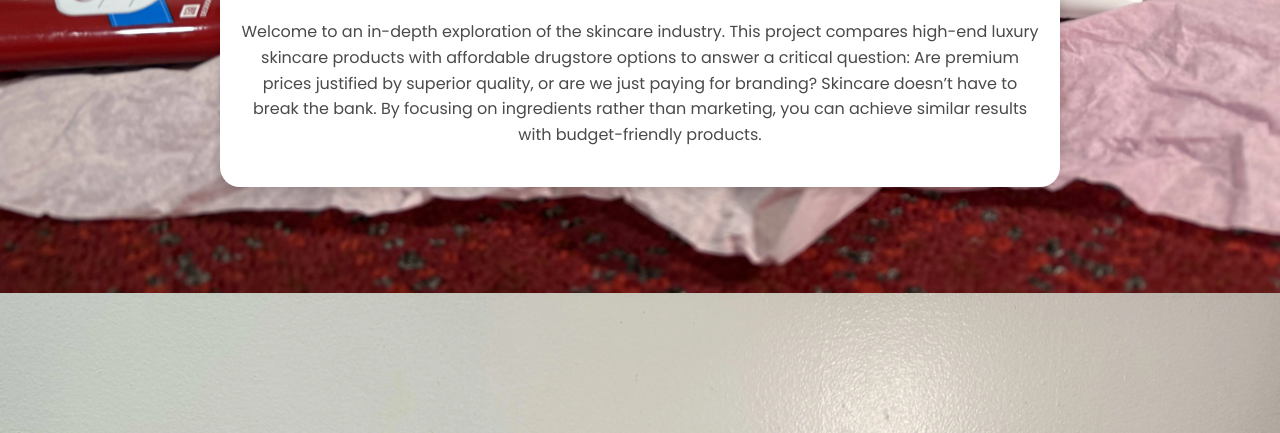
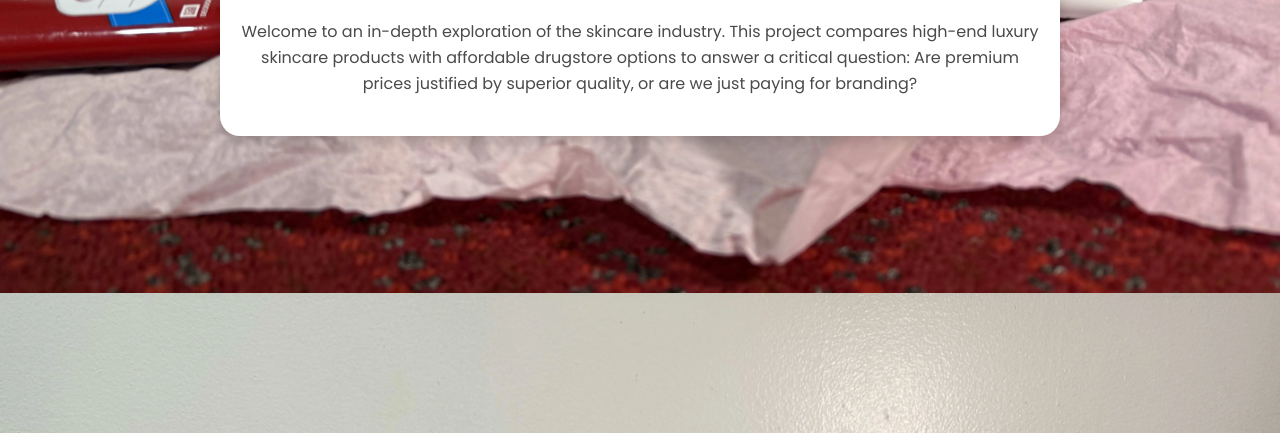
Before and after one commit to fabliha45/fabliha45.github.io, a plain HTML site: page index.html in a window 1280 px wide. Shown: the part 667-1100 px from the top of the page. Drawn offline with nearby package versions, Linux system fonts and the light colour scheme.

Commit message:
Update index.html

```diff
--- a/index.html
+++ b/index.html
@@ -17,7 +17,7 @@
             <h1>Beauty Comes with a Price: But How Much is it Worth?</h1>
             <p class="intro">
                 Welcome to an in-depth exploration of the skincare industry. This project compares high-end luxury skincare products with affordable drugstore options to answer a critical question: Are premium prices justified by superior quality, or are we just paying for branding?
-                Skincare doesn’t have to break the bank. By focusing on ingredients rather than marketing, you can achieve similar results with budget-friendly products.
+               <p Skincare doesn’t have to break the bank. By focusing on ingredients rather than marketing, you can achieve similar results with budget-friendly products.</p>
             </p>
         </section>
 
```
